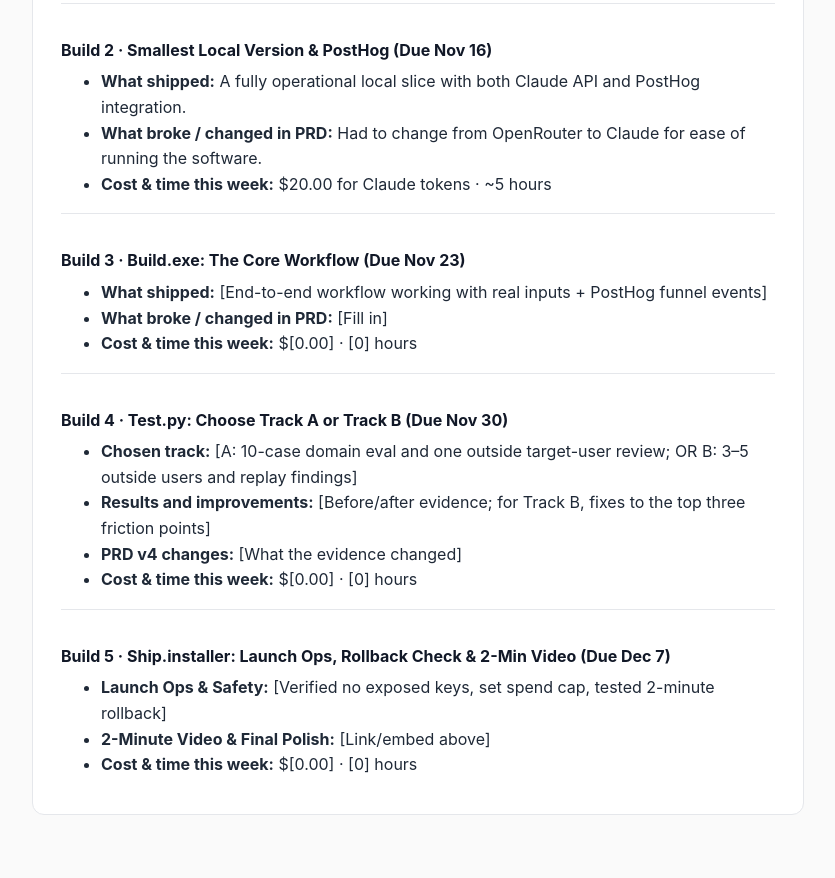
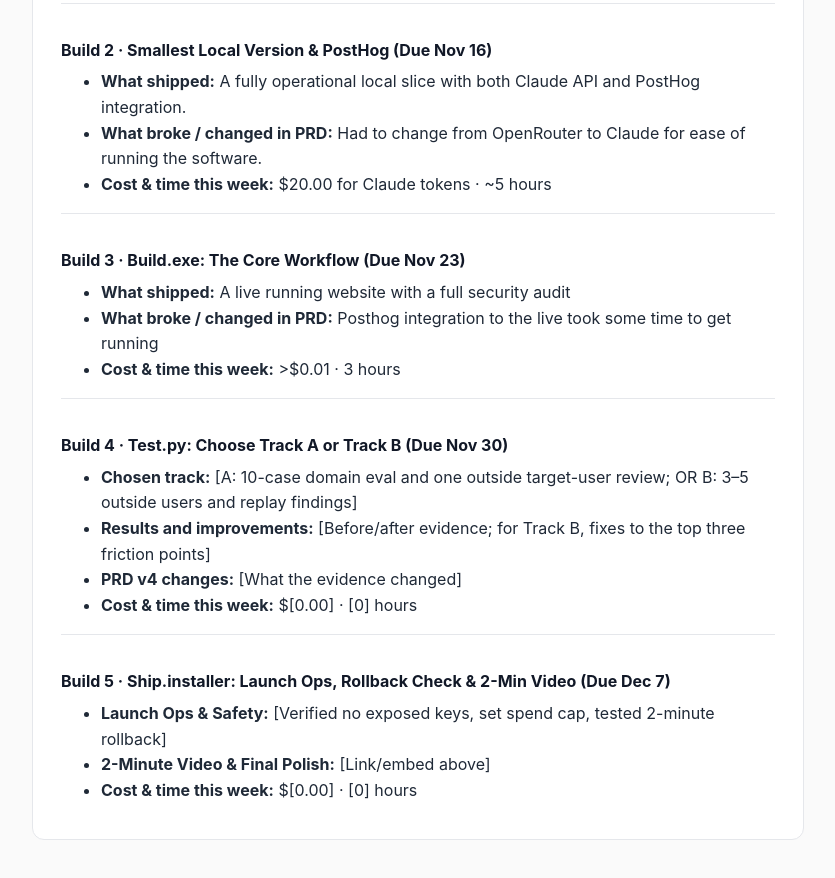
Before and after one commit to building-with-ai-f26/jtw394-sandbox, a website: page docs/index.html in a window 1280 px wide. Shown: the part 3065-3943 px from the top of the page, without its empty margins (222-1057 px from the left). Drawn offline with Linux system fonts and the light colour scheme.

Commit message:
Update index.html

```diff
--- a/docs/index.html
+++ b/docs/index.html
@@ -258,9 +258,9 @@
       <div class="log-entry">
         <h3>Build 3 · Build.exe: The Core Workflow (Due Nov 23)</h3>
         <ul>
-          <li><strong>What shipped:</strong> [End-to-end workflow working with real inputs + PostHog funnel events]</li>
-          <li><strong>What broke / changed in PRD:</strong> [Fill in]</li>
-          <li><strong>Cost & time this week:</strong> $[0.00] · [0] hours</li>
+          <li><strong>What shipped:</strong> A live running website with a full security audit </li>
+          <li><strong>What broke / changed in PRD:</strong> Posthog integration to the live took some time to get running</li>
+          <li><strong>Cost & time this week:</strong> >$0.01 · 3 hours</li>
         </ul>
       </div>
 
```
